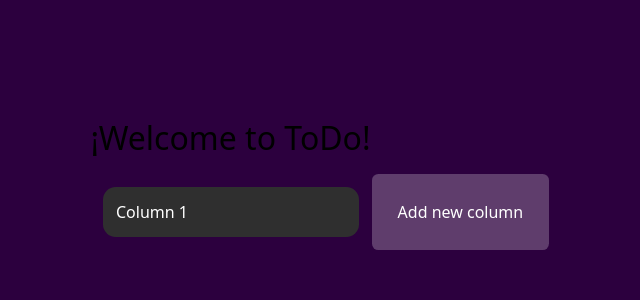
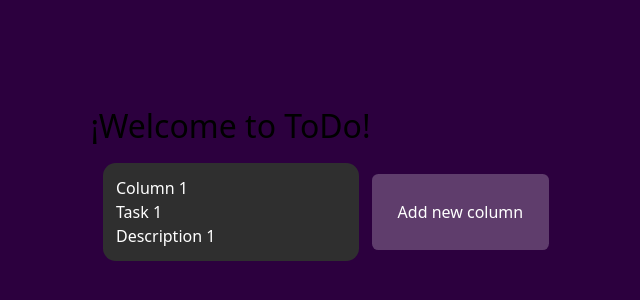
Before and after one commit to anaslharrak/trello-clone, a React (Vite) app: page / in a window 1280 px wide. Shown: the part 212-512 px from the top of the page, without its empty margins (314-954 px from the left). Built offline with nearby package versions, Linux system fonts and the light colour scheme.

Commit message:
fix: :zap: fix display of the tasks
fixed the display of the tasks (TODO: styling of the tasks, and the functionallity of edit the information)

```diff
--- a/src/components/Card/Card.tsx
+++ b/src/components/Card/Card.tsx
@@ -7,6 +7,19 @@ const Card = ({column}: {column: Column}) => {
     return (
         <StyledCard>
             <h1>{column.title}</h1>
+
+            <div>
+                {
+                    column.tasks.map((task) => {
+                        return (
+                            <div key={task.id}>
+                                <h3>{task.title}</h3>
+                                <p>{task.description}</p>
+                            </div>
+                        )
+                    })
+                }
+            </div>
         </StyledCard>
     )
 }
```
